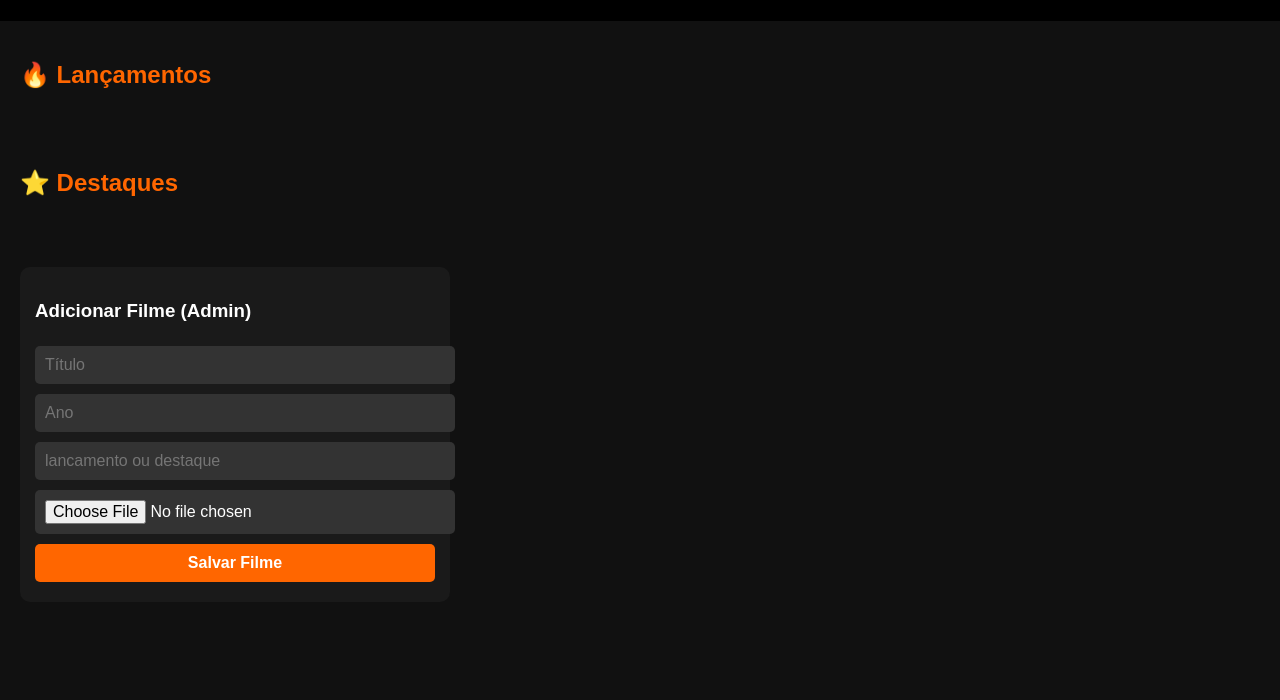
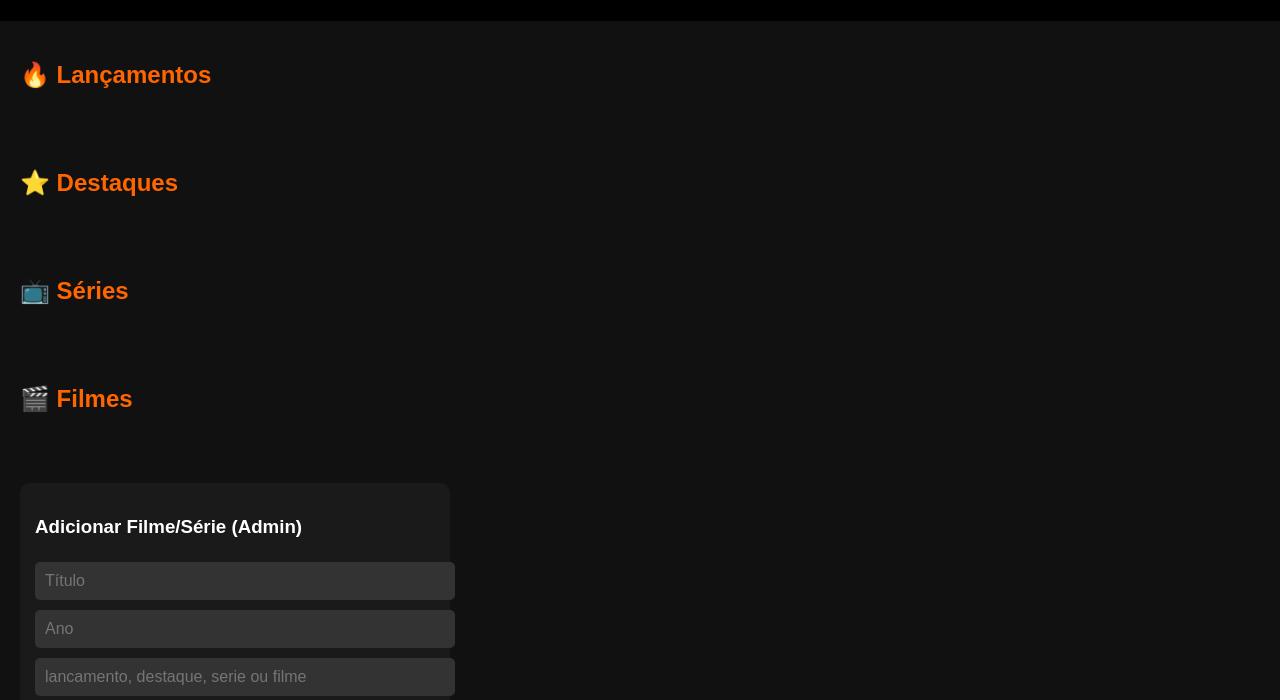
Before and after one commit to CORINGA88hacker/uuu, a plain HTML site: page index.html in a window 1280 px wide. Shown: the part 100-800 px from the top of the page. Drawn offline with Linux system fonts and the light colour scheme; no server answers.

Commit message:
Update index.html

```diff
--- a/index.html
+++ b/index.html
@@ -5,10 +5,12 @@
   <meta name="viewport" content="width=device-width, initial-scale=1" />
   <title>OrangeFlix</title>
   <link rel="stylesheet" href="style.css" />
+  <!-- Firebase libs compat -->
   <script defer src="https://www.gstatic.com/firebasejs/9.22.1/firebase-app-compat.js"></script>
   <script defer src="https://www.gstatic.com/firebasejs/9.22.1/firebase-auth-compat.js"></script>
   <script defer src="https://www.gstatic.com/firebasejs/9.22.1/firebase-firestore-compat.js"></script>
   <script defer src="https://www.gstatic.com/firebasejs/9.22.1/firebase-storage-compat.js"></script>
+
   <script defer src="firebase.js"></script>
   <script defer src="script.js"></script>
 </head>
@@ -36,13 +38,25 @@
     <div class="slide" id="destaques"></div>
   </section>
 
+  <section class="categoria">
+    <h2>📺 Séries</h2>
+    <div class="slide" id="series"></div>
+  </section>
+
+  <section class="categoria">
+    <h2>🎬 Filmes</h2>
+    <div class="slide" id="filmes"></div>
+  </section>
+
   <form id="formFilme">
-    <h3>Adicionar Filme (Admin)</h3>
+    <h3>Adicionar Filme/Série (Admin)</h3>
     <input type="text" id="titulo" placeholder="Título" required />
     <input type="number" id="ano" placeholder="Ano" required />
-    <input type="text" id="categoria" placeholder="lancamento ou destaque" required />
+    <input type="text" id="categoria" placeholder="lancamento, destaque, serie ou filme" required />
+    <input type="text" id="temporada" placeholder="Temporada (só para séries)" />
+    <input type="text" id="link" placeholder="Link do filme ou episódio" required />
     <input type="file" id="capa" required />
-    <button type="submit">Salvar Filme</button>
+    <button type="submit">Salvar</button>
   </form>
 </body>
 </html>
```
